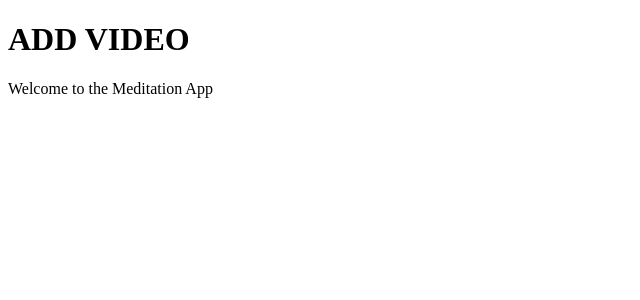
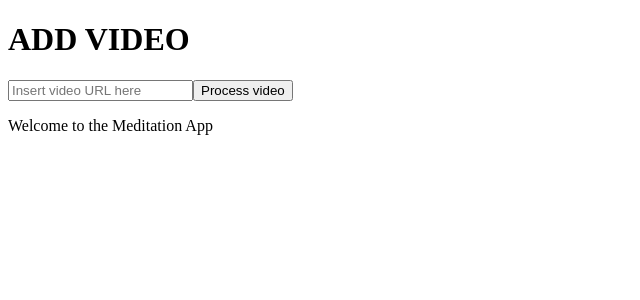
Before and after one commit to sjdnz93/meditation-app, a React (Create React App) app in the folder client/: page /add-video in a window 1280 px wide. Shown: the top 300 px of the page, without its empty margins (0-640 px from the left). Built offline with nearby package versions, Linux system fonts and the light colour scheme.

Commit message:
can now input YouTube URL and save to state from within add video component

```diff
--- a/client/src/components/addVideo/AddVideo.tsx
+++ b/client/src/components/addVideo/AddVideo.tsx
@@ -1,7 +1,32 @@
+import { useState } from 'react'
+
+
+
 function AddVideo(): JSX.Element {
 
+  const [urlField, setURLField] = useState('')
+
+
+  const handleChange = (e: React.ChangeEvent<HTMLInputElement>) => {
+    console.log(e.target.value)
+    setURLField(e.target.value)
+  }
+
+  const processLink = (e: React.FormEvent) => {
+    e.preventDefault()
+    console.log('input form state', urlField)
+
+  }
+
   return (
-    <h1>ADD VIDEO</h1>
+    <main>
+      <h1>ADD VIDEO</h1>
+      <form onSubmit={processLink}>
+        <input type="text" placeholder="Insert video URL here" onChange={handleChange}></input>
+        <button type="submit">Process video</button>
+      </form>
+    </main>
+
   )
 }
 
```
